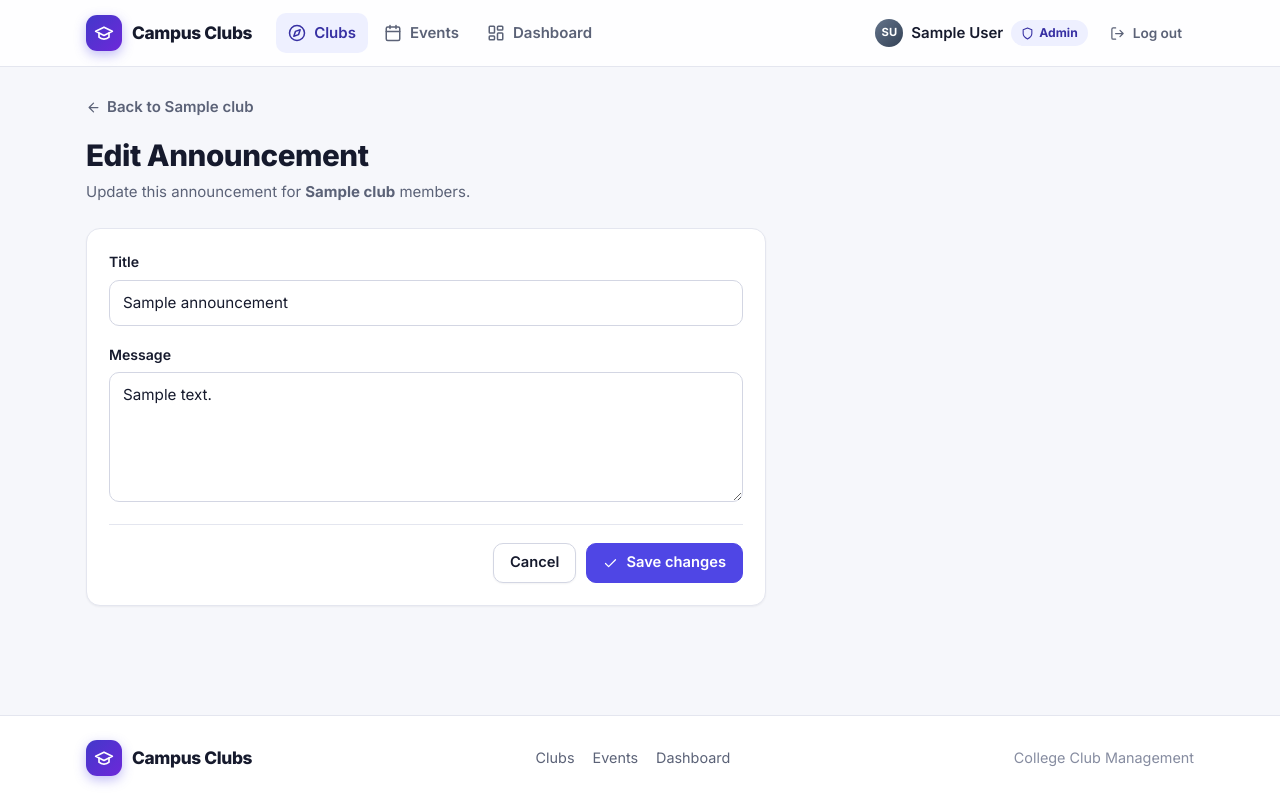
After one commit to AnirudhVineet/ASD-MPR, a Flask app: page /clubs/1/announcements/1/edit in a window 1280 px wide. The commit adds this page. Run offline with Flask 3, Linux system fonts and the light colour scheme; a user stored in the database is signed in; tables that the repository leaves empty hold one stand-in row (values such as "Sample post").

Commit message:
AM-28 Add edit announcement feature for club admins

```diff
--- a/app/clubs.py
+++ b/app/clubs.py
@@ -231,7 +231,6 @@ def post_announcement(club_id):
         flash("Announcement posted.", "success")
     return redirect(url_for("clubs.detail", club_id=club.id))
 
-
 @bp.route("/<int:club_id>/announcements/<int:announcement_id>/delete", methods=["POST"])
 @login_required
 def delete_announcement(club_id, announcement_id):
@@ -244,3 +243,29 @@ def delete_announcement(club_id, announcement_id):
     db.session.commit()
     flash("Announcement deleted.", "info")
     return redirect(url_for("clubs.detail", club_id=club_id))
+
+
+@bp.route(
+    "/<int:club_id>/announcements/<int:announcement_id>/edit", methods=["GET", "POST"]
+)
+@login_required
+def edit_announcement(club_id, announcement_id):
+    club = get_club_or_404(club_id)
+    require_manager(club)
+    announcement = Announcement.query.filter_by(id=announcement_id, club_id=club.id).first()
+    if announcement is None:
+        abort(404)
+    if request.method == "POST":
+        title = request.form.get("title", "").strip()
+        body = request.form.get("body", "").strip()
+        if not title or not body:
+            flash("Announcements need a title and a message.", "error")
+        else:
+            announcement.title = title
+            announcement.body = body
+            db.session.commit()
+            flash("Announcement updated.", "success")
+            return redirect(url_for("clubs.detail", club_id=club.id))
+    return render_template(
+        "clubs/announcement_edit.html", club=club, announcement=announcement
+    )
--- a/app/templates/_macros.html
+++ b/app/templates/_macros.html
@@ -135,7 +135,7 @@ cat-{{ category|lower|replace(' & ', '-')|replace(' ', '-') }}
 </div>
 {% endmacro %}
 
-{% macro announcement(a, show_club=False, can_delete=False) %}
+{% macro announcement(a, show_club=False, can_delete=False, can_edit=False) %}
 <li class="card announcement">
   <div class="announcement-head">
     <div>
@@ -146,6 +146,11 @@ cat-{{ category|lower|replace(' & ', '-')|replace(' ', '-') }}
         {{ a.created_at.strftime('%d %b %Y') }}
       </div>
     </div>
+    <div style="display:flex;gap:4px;align-items:center">
+      {% if can_edit %}
+        <a class="btn btn-ghost btn-sm" href="{{ url_for('clubs.edit_announcement', club_id=a.club_id, announcement_id=a.id) }}"
+           title="Edit announcement">{{ icon("edit", "icon-sm") }}<span class="sr-only">Edit</span></a>
+      {% endif %}
       {% if can_delete %}
         <form class="inline-form" method="post" action="{{ url_for('clubs.delete_announcement', club_id=a.club_id, announcement_id=a.id) }}"
               onsubmit="return confirm('Delete this announcement?')">
@@ -154,6 +159,7 @@ cat-{{ category|lower|replace(' & ', '-')|replace(' ', '-') }}
         </form>
       {% endif %}
     </div>
+  </div>
   <p class="announcement-body">{{ a.body }}</p>
 </li>
 {% endmacro %}
--- /dev/null
+++ b/app/templates/clubs/announcement_edit.html
@@ -0,0 +1,34 @@
+{% extends "base.html" %}
+{% import "_macros.html" as ui with context %}
+{% block title %}Edit Announcement · {{ club.name }}{% endblock %}
+{% block content %}
+<a class="back-link" href="{{ url_for('clubs.detail', club_id=club.id) }}">
+  {{ ui.icon("arrow-left", "icon-sm") }} Back to {{ club.name }}
+</a>
+
+<div class="page-head">
+  <div>
+    <h1>Edit Announcement</h1>
+    <p class="muted">Update this announcement for <strong>{{ club.name }}</strong> members.</p>
+  </div>
+</div>
+
+<div class="card form-card">
+  <form method="post" class="form-grid">
+    {{ ui.csrf() }}
+    <label class="field">
+      <span class="field-label">Title</span>
+      <input name="title" required maxlength="200" value="{{ announcement.title }}"
+             placeholder="e.g. Meeting moved to Room 204">
+    </label>
+    <label class="field">
+      <span class="field-label">Message</span>
+      <textarea name="body" required placeholder="Share news with your members">{{ announcement.body }}</textarea>
+    </label>
+    <div class="form-actions">
+      <a class="btn btn-secondary" href="{{ url_for('clubs.detail', club_id=club.id) }}">Cancel</a>
+      <button class="btn" type="submit">{{ ui.icon("check", "icon-sm") }} Save changes</button>
+    </div>
+  </form>
+</div>
+{% endblock %}
--- a/app/templates/clubs/detail.html
+++ b/app/templates/clubs/detail.html
@@ -91,7 +91,7 @@
     {% endif %}
     {% if club.announcements %}
       <ul class="stack-list">
-        {% for a in club.announcements %}{{ ui.announcement(a, can_delete=can_manage) }}{% endfor %}
+        {% for a in club.announcements %}{{ ui.announcement(a, can_delete=can_manage, can_edit=can_manage) }}{% endfor %}
       </ul>
     {% else %}
       {{ ui.empty_state("megaphone", "No announcements yet", "Club news will appear here.") }}
```
Also changed, not shown: tests/test_clubs.py (+86 -0 lines). Lines whose indentation alone changed are shown as unchanged.
